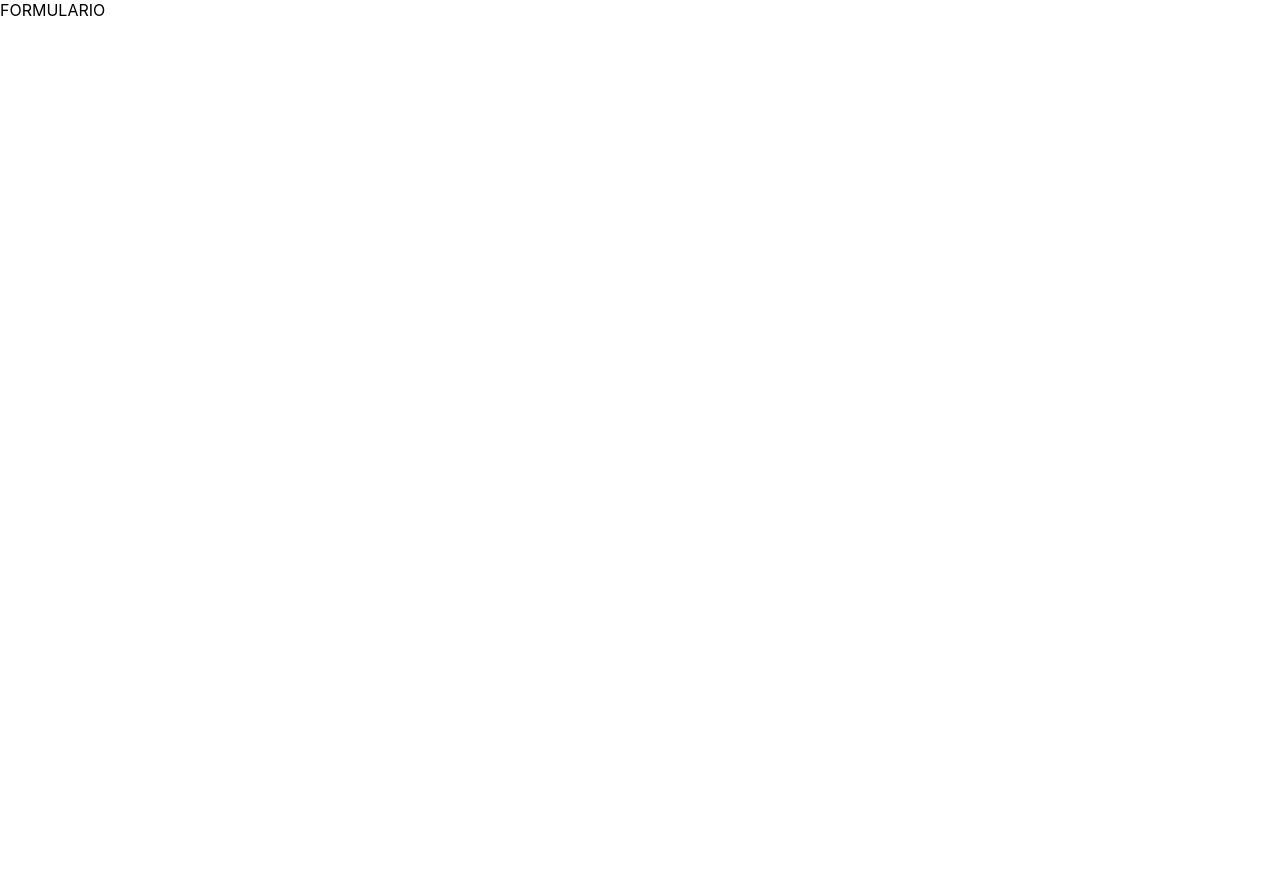
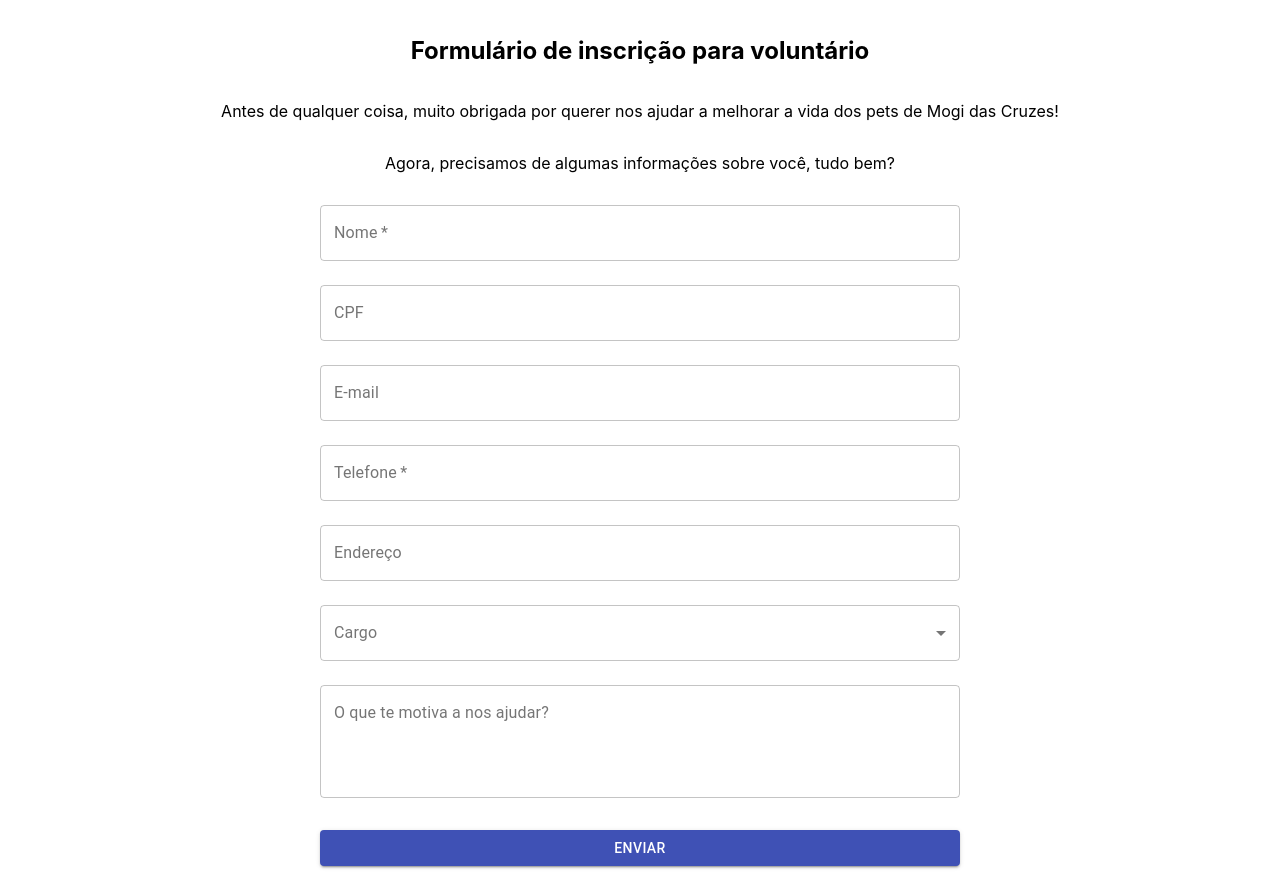
Before and after one commit to ClaraMeirelles/HackatonProvi-Ong-AdoteJa, a React (Create React App) app in the folder Front/adoteja/: page /formulario-voluntarios in a window 1280 px wide. Before the commit the page ends 800 px from the top, so only its background shows below. Built offline with nearby package versions, Linux system fonts and the light colour scheme.

Commit message:
criação formulário de voluntários

```diff
--- a/Front/adoteja/package.json
+++ b/Front/adoteja/package.json
@@ -3,12 +3,15 @@
   "version": "0.1.0",
   "private": true,
   "dependencies": {
+    "@material-ui/core": "^4.12.2",
     "@testing-library/jest-dom": "^5.14.1",
     "@testing-library/react": "^11.2.7",
     "@testing-library/user-event": "^12.8.3",
     "react": "^17.0.2",
     "react-dom": "^17.0.2",
+    "react-router-dom": "^5.2.0",
     "react-scripts": "4.0.3",
+    "styled-components": "^5.3.0",
     "web-vitals": "^1.1.2"
   },
   "scripts": {
--- /dev/null
+++ b/Front/adoteja/src/Pages/ApplicationForm/ApplicationForm.js
@@ -0,0 +1,108 @@
+import { TextField, Select, InputLabel, FormControl, Button } from '@material-ui/core'
+import { useForm } from "../../Hooks/useForm"
+
+export default function ApplicationForm() {
+    const { form, handleInput, clearInputs } = useForm({
+        name: '',
+        cpf: '',
+        email: '',
+        contact: '',
+        category: '',
+        address: '',
+        description: '',
+        date: '',
+    })
+    const submitForm = (e) => {
+        e.preventDefault()
+        console.log(form)
+    }
+    return (
+        <form onSubmit={submitForm}>
+            <TextField
+                name='name'
+                value={form.name}
+                onChange={handleInput}
+                id="outlined-basic"
+                label="Nome"
+                variant="outlined"
+                margin='normal'
+                required
+            />
+            <TextField
+                name='cpf'
+                value={form.cpf}
+                onChange={handleInput}
+                inputProps={{
+                    pattern:'{[0-9]{3}.?[0-9]{3}.?[0-9]{3}-?[0-9]{2}}'
+                }}
+                id="outlined-basic"
+                label="CPF"
+                variant="outlined"
+                margin='normal'
+            />
+            <TextField
+                name='email'
+                value={form.email}
+                onChange={handleInput}
+                type='email'
+                id="outlined-basic"
+                label="E-mail"
+                variant="outlined"
+                margin='normal'
+            />
+            <TextField
+                name='contact'
+                inputProps={{
+                    pattern: '{/^(?:(?:\+|00)?(55)\s?)?(?:\(?([1-9][0-9])\)?\s?)?(?:((?:9\d|[2-9])\d{3})\-?(\d{4}))$/}'
+                }}
+                value={form.contact}
+                onChange={handleInput}
+                type='number'
+                id="outlined-basic"
+                label="Telefone"
+                variant="outlined"
+                margin='normal'
+                required
+            />
+            <TextField
+                name='address'
+                value={form.address}
+                onChange={handleInput}
+                id="outlined-basic"
+                label="Endereço"
+                variant="outlined"
+                margin='normal'
+            />
+            <FormControl variant="outlined" margin='normal'>
+                <InputLabel htmlFor="outlined-age-native-simple">Cargo</InputLabel>
+                <Select
+                    name='category'
+                    native
+                    value={form.category}
+                    onChange={handleInput}
+                    label="Cargo"
+                    required
+                >
+                    <option aria-label="None" value="" />
+                    <option value={'Veterinário'}>Veterinário(a)</option>
+                    <option value={'Enfermeiro Veterinário'}>Enfermeiro Veterinário</option>
+                    <option value={'Voluntário para feiras e outros'}>Voluntário para feiras e outros</option>
+                </Select>
+            </FormControl>
+            <TextField
+                name='description'
+                value={form.description}
+                onChange={handleInput}
+                id="outlined-multiline-static"
+                label="O que te motiva a nos ajudar?"
+                multiline
+                rows={4}
+                variant="outlined"
+                margin='normal'
+            />
+            <Button variant="contained" color="primary" type="submit">
+                Enviar
+            </Button>
+        </form>
+    )
+}
--- a/Front/adoteja/src/Pages/ApplicationForm/ApplicationFormPage.js
+++ b/Front/adoteja/src/Pages/ApplicationForm/ApplicationFormPage.js
@@ -1,17 +1,13 @@
-import { useForm } from "../../Hooks/useForm"
+import { ApplicationFormContainer } from "./styled"
+import ApplicationForm from "./ApplicationForm"
+export default function ApplicationFormPage() {
 
-export default function ApplicationFormPage() {
-    const { form, handleInput, clearInputs } = useForm()
-    const submitForm = (e) => {
-        e.preventDefault()
-
-    }
     return (
-        <>
-        FORMULARIO
-        <form onSubmit={submitForm}>
-
-        </form>
-        </>
+        <ApplicationFormContainer>
+            <h1>Formulário de inscrição para voluntário</h1>
+            <p>Antes de qualquer coisa, muito obrigada por querer nos ajudar a melhorar a vida dos pets de Mogi das Cruzes!</p>
+            <p>Agora, precisamos de algumas informações sobre você, tudo bem?</p>
+            <ApplicationForm />
+        </ApplicationFormContainer>
     )
 }
--- a/Front/adoteja/src/Pages/ApplicationForm/styled.js
+++ b/Front/adoteja/src/Pages/ApplicationForm/styled.js
@@ -0,0 +1,17 @@
+import styled from "styled-components";
+
+export const ApplicationFormContainer = styled.section`
+    display: flex;
+    flex-direction: column;
+    align-items: center;
+    justify-content: center;
+    padding: 16px;
+    form{
+        display: flex;
+        flex-direction: column;
+        width: 50vw;
+        button{
+            margin-top: 24px;
+        }
+    }
+`
--- a/Front/adoteja/src/Routes/coordinator.js
+++ b/Front/adoteja/src/Routes/coordinator.js
@@ -19,3 +19,6 @@ export const goToAdmin = (history) => {
 export const goToLogin = (history) => {
     history.push('/login')
 }
+export const goToApplication = (history) => {
+    history.push('/formulario-voluntarios')
+}
```
Also changed, not shown: 1 other file (tests, documents, lock files or other folders).
